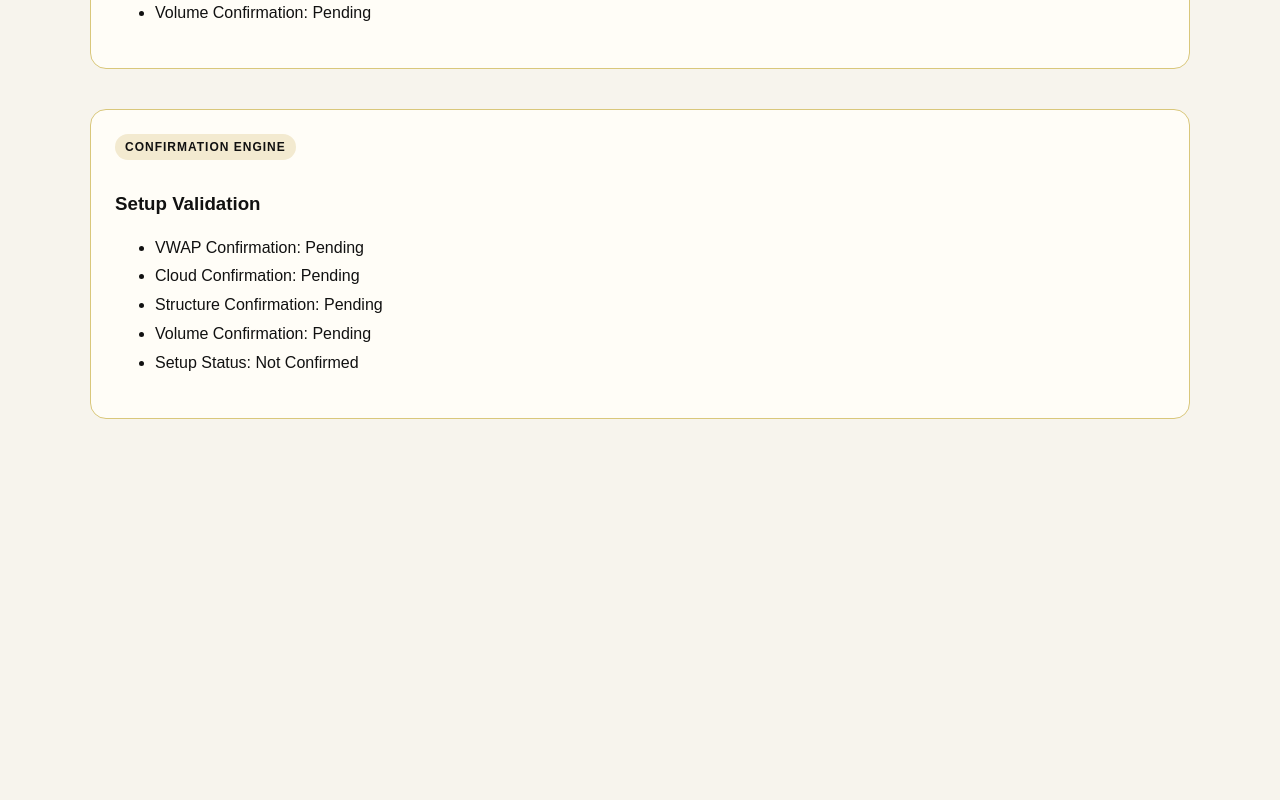
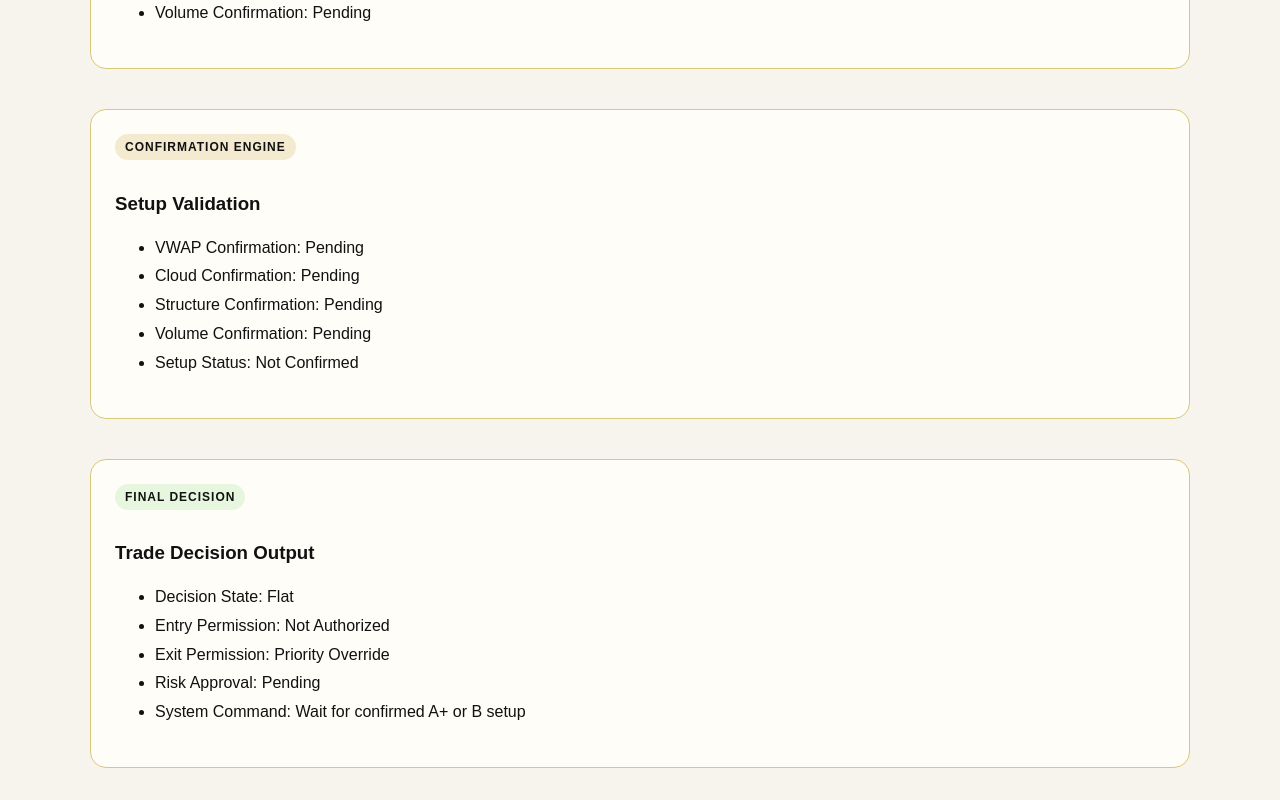
Before and after one commit to 1anointedradio-maker/elharvest-web, a Next.js app: page / in a window 1280 px wide. Shown: the part 7568-8368 px from the top of the page. Before the commit the page ends 8019 px from the top, so only its background shows below. Built offline with nearby package versions, Linux system fonts and the light colour scheme.

Commit message:
Add trade decision output section to page

```diff
--- a/app/page.jsx
+++ b/app/page.jsx
@@ -748,6 +748,40 @@ export default function Home() {
     <li>Setup Status: Not Confirmed</li>
   </ul>
 </section>
+      <section
+  style={{
+    marginTop: "40px",
+    background: "#fffdf7",
+    border: "1px solid #d9c77b",
+    borderRadius: "16px",
+    padding: "24px",
+  }}
+>
+  <div
+    style={{
+      display: "inline-block",
+      fontSize: "12px",
+      fontWeight: "bold",
+      letterSpacing: "1px",
+      padding: "6px 10px",
+      borderRadius: "999px",
+      background: "#e7f7df",
+      marginBottom: "14px",
+    }}
+  >
+    FINAL DECISION
+  </div>
+
+  <h3>Trade Decision Output</h3>
+
+  <ul style={{ lineHeight: "1.8" }}>
+    <li>Decision State: Flat</li>
+    <li>Entry Permission: Not Authorized</li>
+    <li>Exit Permission: Priority Override</li>
+    <li>Risk Approval: Pending</li>
+    <li>System Command: Wait for confirmed A+ or B setup</li>
+  </ul>
+</section>
     </main>
   );
 }
```
